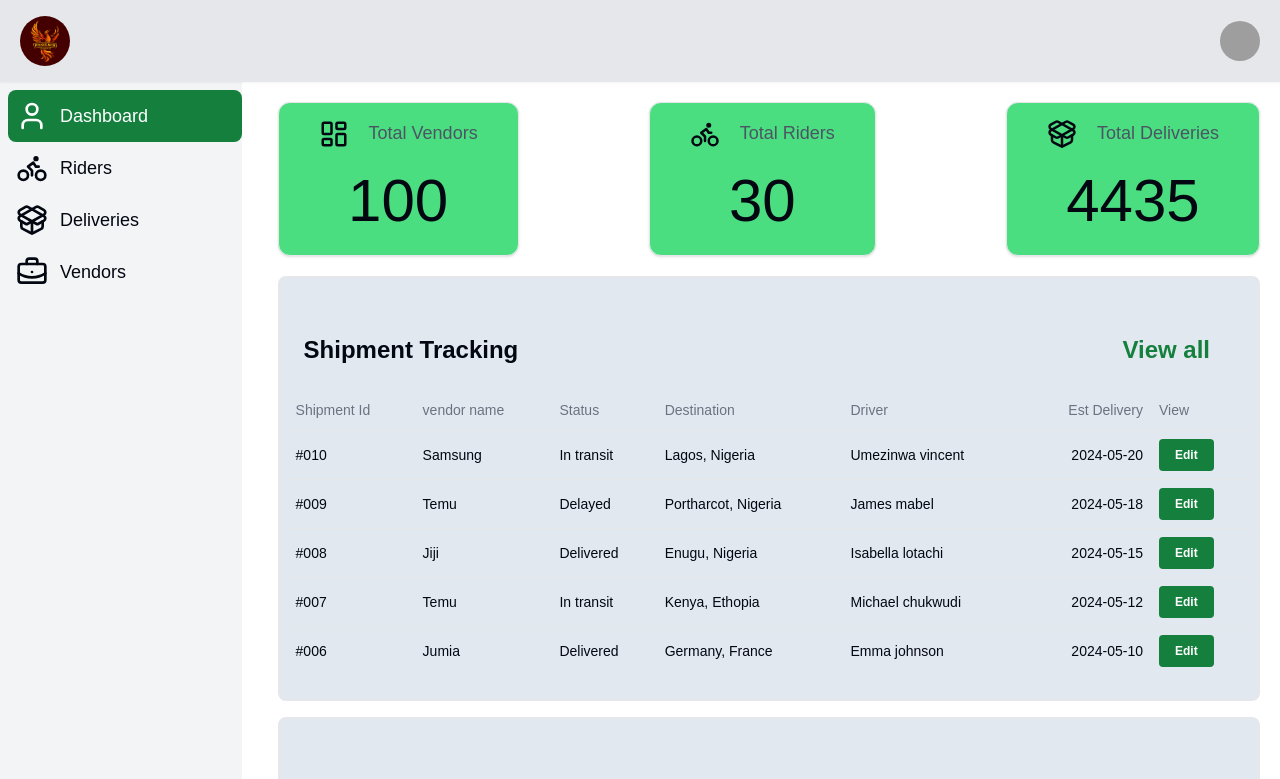
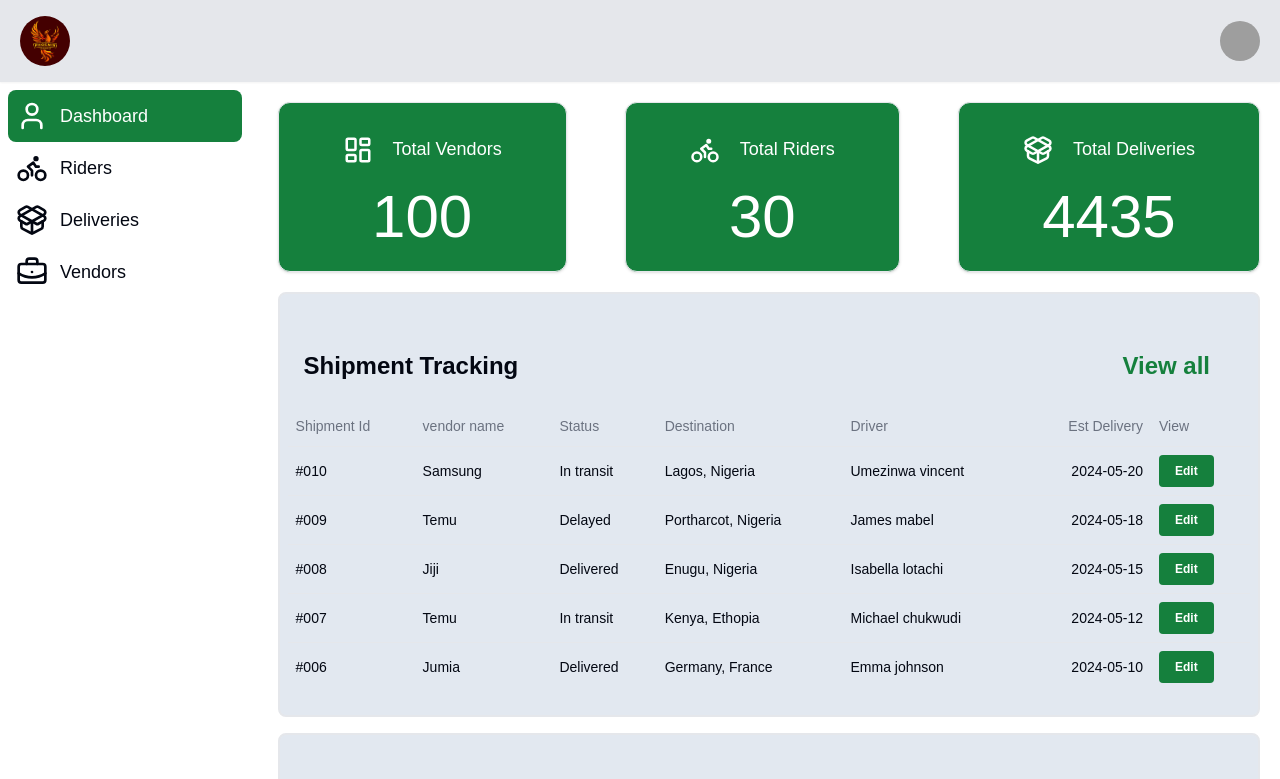
Before and after one commit to Vinomillz/DashboardChatbot, a Next.js app: page / in a window 1280 px wide. Shown: the top 779 px of the page. Built offline with nearby package versions, Linux system fonts and the light colour scheme; grey boxes are pictures that could not be loaded.

Commit message:
changed some styling

```diff
--- a/app/(main)/page.tsx
+++ b/app/(main)/page.tsx
@@ -14,7 +14,7 @@
           title="Total Vendors"
           count={100}
           icon={
-            <LayoutDashboard  size={30} />
+            <LayoutDashboard  size={30} className="text-white"  />
           }
         />
         </div>
@@ -22,12 +22,12 @@
         <DashboardCard
           title="Total Riders"
           count={30}
-          icon={<Bike  size={30} />}
+          icon={<Bike  size={30} className="text-white" />}
         />
         <DashboardCard
           title="Total Deliveries"
           count={4435}
-          icon={<PackageOpen size={30} />}
+          icon={<PackageOpen size={30} className="text-white" />}
         />
       </div>
       <div className="border-2  p-2 rounded-lg bg-slate-200">
--- a/components/DashboardCard.tsx
+++ b/components/DashboardCard.tsx
@@ -14,17 +14,17 @@
 }
 const DashboardCard = ({title, count, icon} : DashboardCardProps) => {
     return (
-        <Card className="bg-green-400 dark:bg-slate-800 p-4 pb-0">
+        <Card className="bg-green-700 dark:bg-slate-800 p-8 px-10 pb-0">
 <CardContent>
 
 
     <div className="flex gap-5 justify-left mb-2">
         {icon}
 
-        <span className="text-lg  mb-4 font-thin text-gray-600 dark:text-slate-200 ">{title}</span>
+        <span className="text-lg  mb-4 font-thin text-white  dark:text-slate-200 ">{title}</span>
         </div>
 
-        <h3 className="text-6xl font-medium  text-center dark:text-slate-200"> {count}</h3>
+        <h3 className="text-6xl font-medium text-white  text-center dark:text-slate-200"> {count}</h3>
 
 </CardContent>
         </Card>
--- a/components/Sidebar.tsx
+++ b/components/Sidebar.tsx
@@ -16,7 +16,7 @@
   const isActive = (path: string): boolean => pathname === path;
 
   return (
-    <div className="bg-secondary rounded-none h-[100vh] pt-2 pl-2">
+    <div className=" rounded-none h-[100vh] pt-2 pl-2">
 
       {/* FIRST ELEMENT */}
       <div className={`flex items-center space-x-3 w-full p-2 text-lg  ${isActive("/") ? "text-white bg-green-700 rounded-lg" : ""}` }>
```
